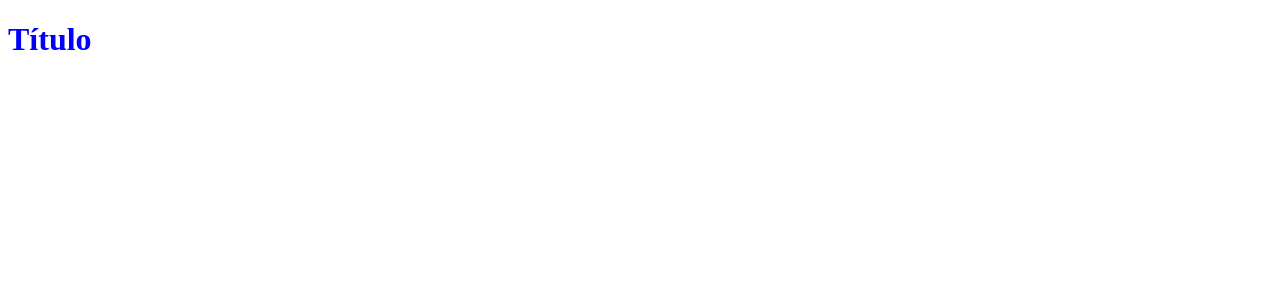
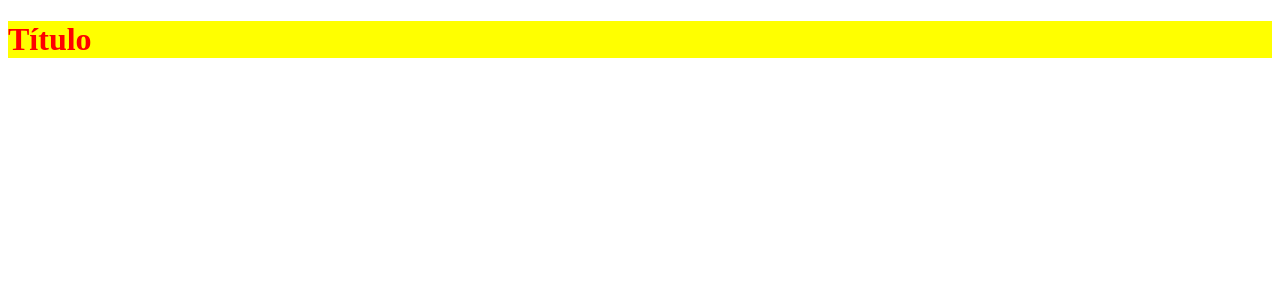
Before and after one commit to lauradillonar/angular013-default-project, an Angular app: page / in a window 1280 px wide. Shown: the top 300 px of the page. Built offline with nearby package versions, Linux system fonts and the light colour scheme.

Commit message:
Añadiendo varias propiedades con Style Binding

```diff
--- a/src/app/app.component.html
+++ b/src/app/app.component.html
@@ -1 +1,6 @@
-<h1 [style.color]="active ? 'red' : 'blue'">Título</h1>
+<h1
+  [style.color]="active ? 'red' : 'blue'"
+  [style.backgroundColor]="active ? 'yellow' : 'orange'"
+>
+  Título
+</h1>
--- a/src/app/app.component.ts
+++ b/src/app/app.component.ts
@@ -8,5 +8,5 @@ import { Component } from '@angular/core';
 export class AppComponent {
   title = 'Default Project';
 
-  active = false;
+  active = true
 }
```
